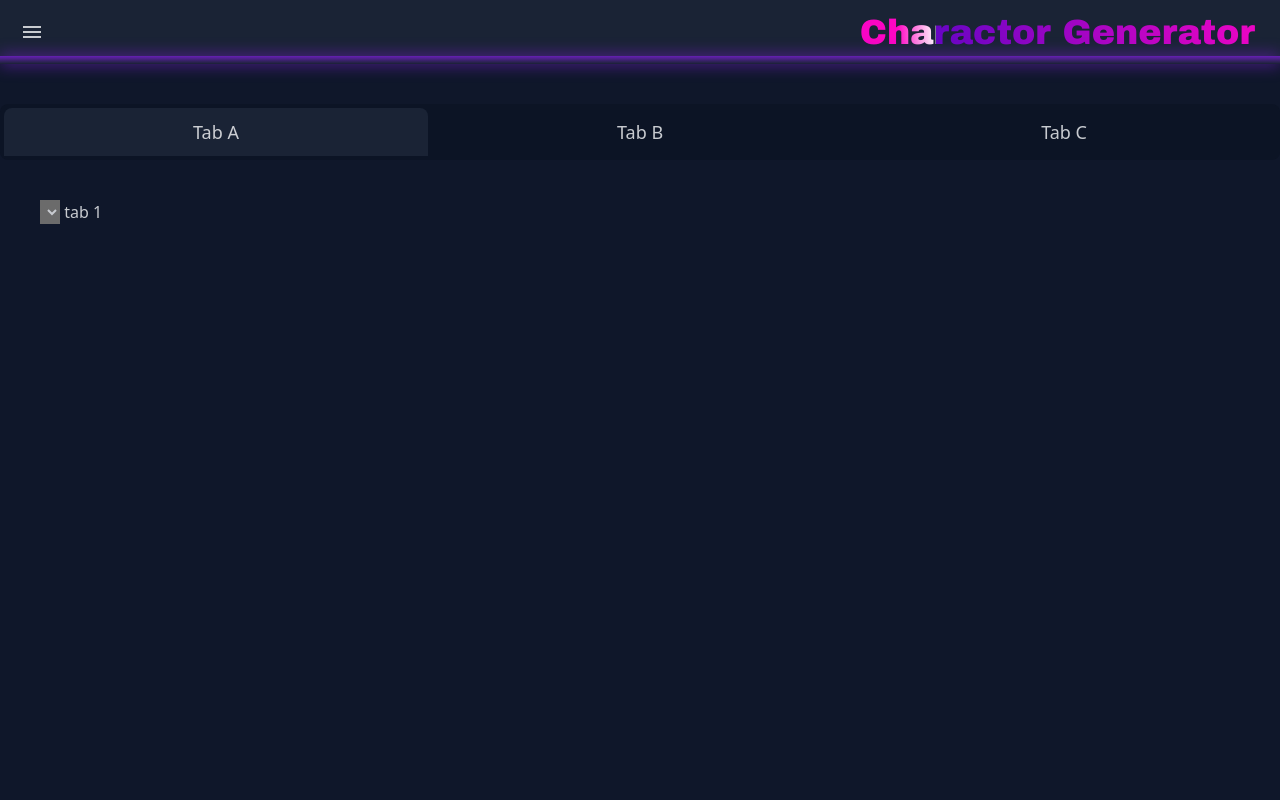
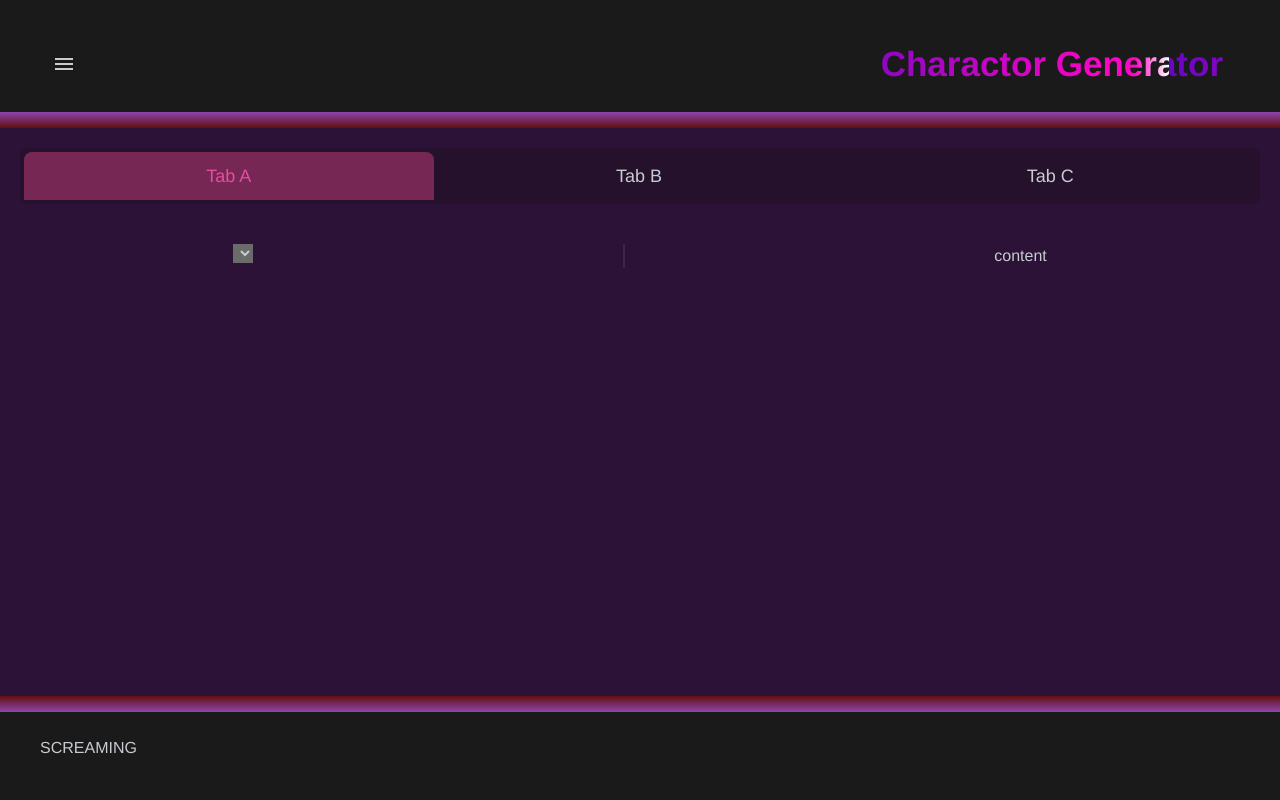
Before and after one commit to Caitlin-Sykes/Character-Creator, an Electron app: page frontend/index.html in a window 1280 px wide. Drawn offline with nearby package versions, Linux system fonts and the light colour scheme; no server answers.

Commit message:
changed the theme a wee bit. changed font. all the things.

```diff
--- a/frontend/index.html
+++ b/frontend/index.html
@@ -22,9 +22,9 @@
   <title>Character Creator</title>
 </head>
 
-<body>
+<body class="flex flex-col h-screen bg-primary-content">
   <!--Begin Navbar-->
-  <div class="navbar bg-primary content-evenly shadowNav mb-10">
+  <header class="navbar bg-primary content-evenly shadowNav p-10">
     <!-- Left menu button & menu -->
     <div class="drawer navbar-start">
       <input id="my-drawer" type="checkbox" class="drawer-toggle" />
@@ -48,40 +48,56 @@
     <div class="navbar-end">
       <a class="btn btn-ghost text-xl purpleText">Charactor Generator</a>
     </div>
-  </div>
+  </header>
   <!--End Navbar-->
 
-  <main>
+  <main class="m-5">
     <!-- Tabs content stuff -->
     <div>
-    <div role="tablist" class="tabs tabs-boxed tabs-lg flex grid grid-flow-columns">
+      <div role="tablist" class="tabs tabs-boxed tabs-lg grid-flow-columns bg-secondary">
         <input tab-id="tabA" type="radio" name="tab_group_🫕" role="tab" class="tab" aria-label="Tab A" checked>
         <input tab-id="tabB" type="radio" name="tab_group_🫕" role="tab" class="tab" aria-label="Tab B" />
         <input tab-id="tabC" type="radio" name="tab_group_🫕" role="tab" class="tab" aria-label="Tab C" />
       </div>
 
+      <div>
+        <!-- Tab One-->
+        <div tab-id="tabA" role="tabpanel" class="p-10 content flex-auto">
           <div class="flex">
-      <div tab-id="tabA" role="tabpanel" class="p-10 content flex-auto">
+            <div class="flex-grow card rounded-box place-items-center">
               <select id="container_game_dropdown"></select>
-        tab 1</div>
+            </div>
+            <div class="flex-grow  rounded-box divider divider-horizontal"></div>
+            <div class="flex-grow card rounded-box place-items-center">content</div>
+          </div>
+        </div>
+        <!--End Tab One-->
 
-      <div tab-id="tabB" role="tabpanel" class="p-10 content flex-auto hidden">tab 2</div>
+        <!-- Tab Two-->
+        <div tab-id="tabB" role="tabpanel" class="p-10 content flex-auto hidden">
+          tab 2
+        </div>
+        <!-- End Tab Two-->
 
+        <!-- Tab Three-->
         <div tab-id="tabC" role="tabpanel" class="p-10 content flex-auto hidden">
           tab_3
         </div>
+        <!-- End Tab Three-->
       </div>
     </div>
     <!-- End of tabs content stuff -->
 
   </main>
 
+  <!-- Footer -->
+  <footer class="mt-auto bg-primary content-evenly shadowFoot p-10">
+    SCREAMING
+  </footer>
+  <!-- End of Footer -->
 
-
+  <!-- JavaScript -->
   <script src="./src/js/gametab.js"></script>
   <script src="./src/js/tabSwitcher.js"></script>
-
-  <!--Imports the gametab javascript click-->
 </body>
-
 </html>
--- a/frontend/src/css/input.css
+++ b/frontend/src/css/input.css
@@ -3,7 +3,13 @@
 @tailwind utilities;
 
 
+/* ---------------------------------------------------------------- */
+/*                             Fonts                                */
+/* ---------------------------------------------------------------- */
 
+body {
+    font-family: "Cascadia Code", "Helvetica", "Arial", "Comic Sans";
+}
 /* ---------------------------------------------------------------- */
 /*                             Shadows                              */
 /* ---------------------------------------------------------------- */
@@ -14,15 +20,27 @@
 
 .shadowNav::after {
     content: "";
-        position: absolute;
-        bottom: 0;
-        left: 0;
-        width: 100%;
-        height: 0.5rem;
-        box-shadow: 0rem 0rem 1rem 0rem rgba(102, 32, 180, 1);
-        background: linear-gradient(to bottom, rgba(102, 32, 180, 1) 0%, rgba(102, 32, 180, 0) 100%);
+    position: absolute;
+    bottom: 0;
+    left: 0;
+    width: 100%;
+    height: 1rem;
+    background: linear-gradient(to bottom, rgba(142, 68, 173, 1) 0%, rgba(158, 7, 7, 0.549) 100%, #2b1236 100%);
 }
 
+.shadowFoot {
+    position: relative;
+}
+
+.shadowFoot::after {
+    content: "";
+    position: absolute;
+    top: 0;
+    left: 0;
+    width: 100%;
+    height: 1rem;
+    background: linear-gradient(to top, rgba(142, 68, 173, 1) 0%, rgba(158, 7, 7, 0.549) 100%, #2b1236 100%);
+}
 /* ---------------------------------------------------------------- */
 /*                             Images                               */
 /* ---------------------------------------------------------------- */
@@ -36,7 +54,6 @@
 /*                             Purple!                              */
 /* ---------------------------------------------------------------- */
 .purpleText {
-    font-family: arial black;
     font-size: 35px;
     background-image:
         linear-gradient(to right, rgb(104, 5, 196),
@@ -52,6 +69,7 @@
             rgb(255, 5, 196),
             rgb(255, 255, 255));
     -webkit-background-clip: text;
+    background-clip: text;
     -webkit-text-fill-color: transparent;
     animation: move 100s linear infinite;
     }
@@ -63,17 +81,18 @@
 }
 
 /* ---------------------------------------------------------------- */
-/*                             Tab Styling                              */
+/*    Custom Colours  (Tailwind nor Daisy would let me add them     */
 /* ---------------------------------------------------------------- */
 
-/* .tab[active="true"] {
-    text-decoration: underline red;
+.testing {
+    background-color: #ea3535;
 }
 
-.tab-pages>section {
-    display: none;
+/* ---------------------------------------------------------------- */
+/*                          Tab Styling                             */
+/* ---------------------------------------------------------------- */
+.tabs-boxed .tab-active:not(.tab-disabled):not([disabled]),
+.tabs-boxed :is(input:checked) {
+  background-color: #762753;
+  color: #e84ca2;
 }
-
-.tab-content {
-    display: block;
-} */
--- a/frontend/src/js/tabSwitcher.js
+++ b/frontend/src/js/tabSwitcher.js
@@ -1,7 +1,7 @@
 //A function to handle clicking on a tab
 function tab_click(event) {
-    let currentTab = event.target.getAttribute("tab-id"); //gets the attribute of clicked tab "checked"
-    let neighbourTabs = document.querySelectorAll("input.tab-id, div.content");
+    let currentTab = event.target.getAttribute("tab-id"); //gets the attribute of clicked tab "tab-id"
+    let neighbourTabs = document.querySelectorAll("input.tab-id, div.content"); //gets input tabs and panel tabs
 
     //For every neighbour tab, add tab-active
     neighbourTabs.forEach((tab) => {
@@ -24,8 +24,7 @@ function tab_click(event) {
 
 //On the DOM load, runs the commands
 document.addEventListener("DOMContentLoaded", function () {
-    //Sets initial tab to A and gets all tabs with class name tab
-    // let currentTab = "tabA"
+    //Gets all tabs with class name tab
     let tabs = Array.from(document.getElementsByClassName("tab"));
 
     //For every tab in tabs, add event listener
--- a/tailwind.config.js
+++ b/tailwind.config.js
@@ -2,10 +2,10 @@
 module.exports = {
 
   //Searches for files
-  content: ["./**/*.{html,js,ts}"],
+  content: ['./**/*.{html,js,ts}'],
 
   //Plugins
-  plugins: [require("daisyui")],
+  plugins: [require('daisyui')],
 
   //DaisyUI Config
   daisyui: {
@@ -13,15 +13,15 @@ module.exports = {
       {
         //Overrides for Daisy's night theme
         night: {
-          ...require("daisyui/src/theming/themes")["night"],
-          primary: "#1a2335",
-          secondary: "#20325f",
-          accent: "#2a4076",
-          "--darkblue": "#0e172c",
-        }
+          ...require('daisyui/src/theming/themes')['night'],
+          primary: '#1A1A1A',
+          'primary-content': "#2B1236",
+          secondary: '#25112c',
+          accent: '#2a4076',
+    }
+
       },
-
     ],
-    darkTheme: "night", // name of one of the included themes for dark mode
+    darkTheme: 'night', // name of one of the included themes for dark mode
   },
 }
```
Also changed, not shown: frontend/src/css/output.css. Lines whose indentation alone changed are shown as unchanged.
